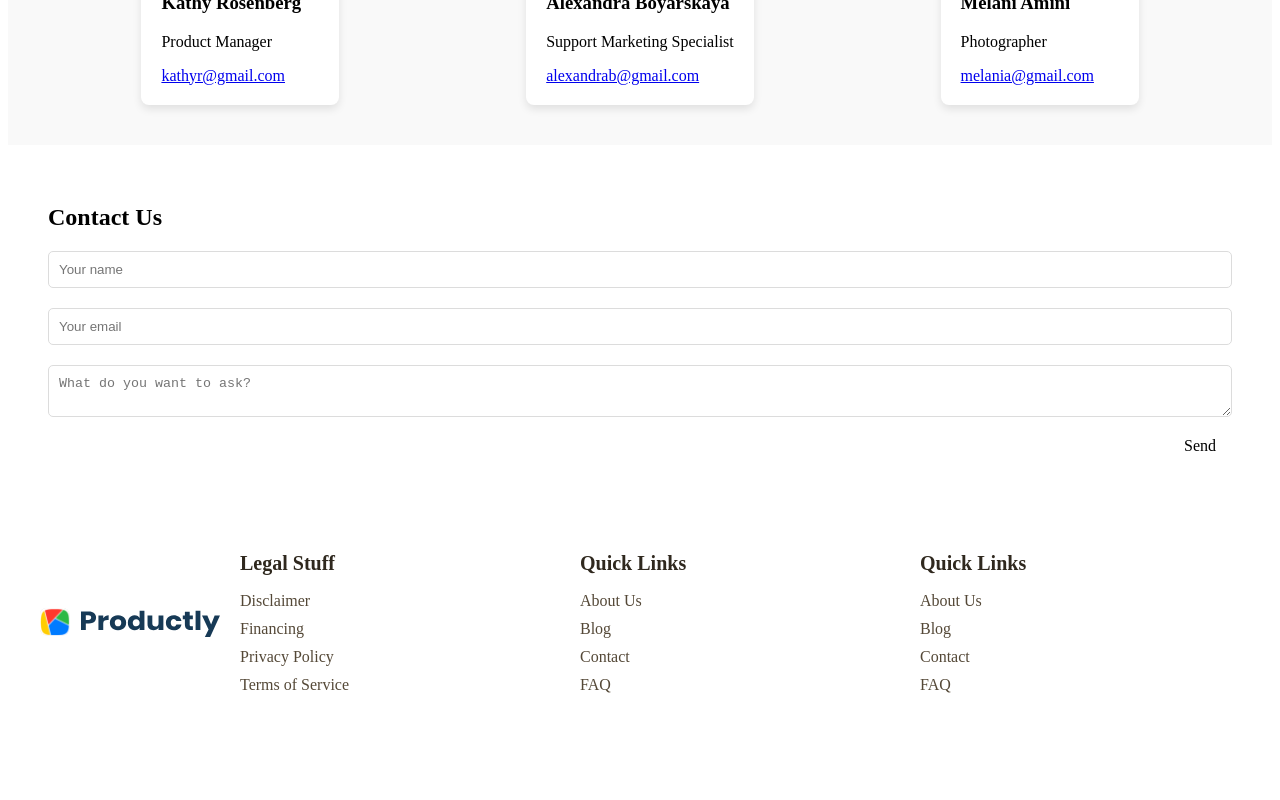
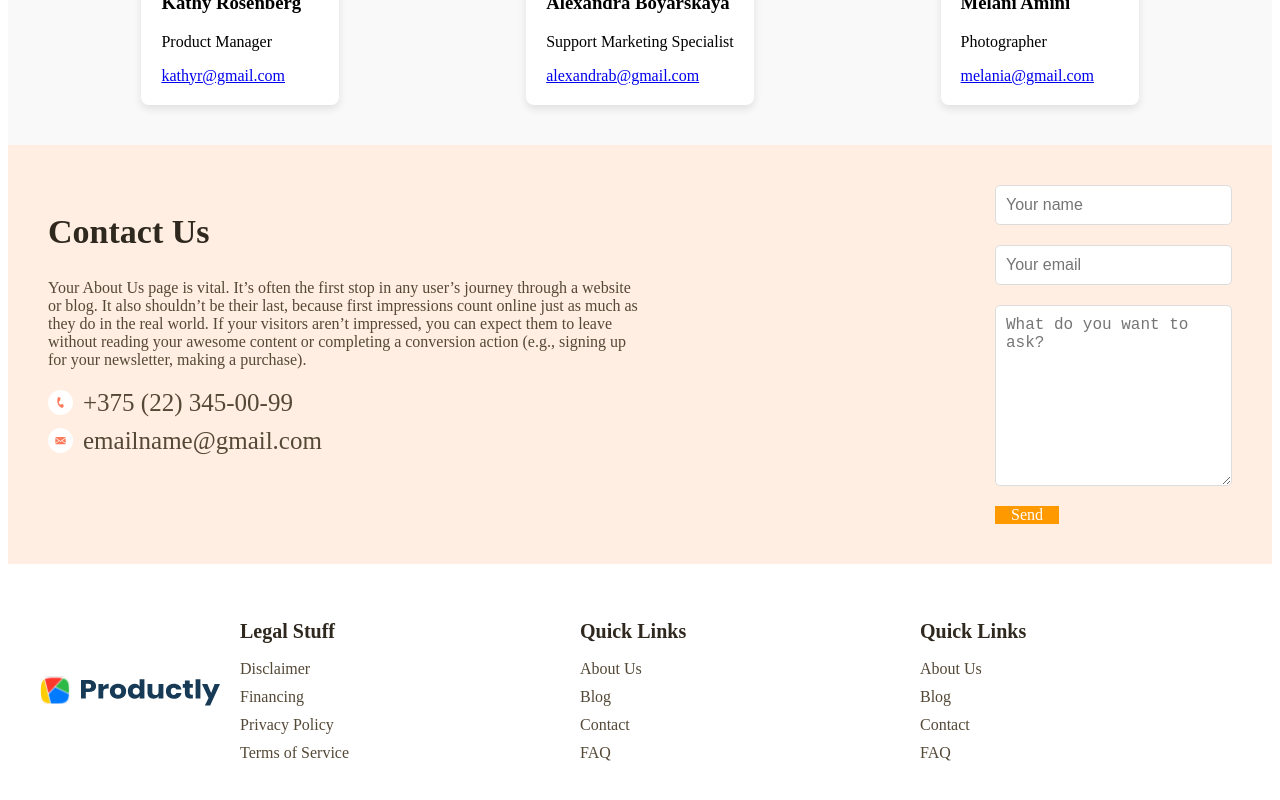
Before and after one commit to igor2000xp/Angular-at-friday-parrot, an Angular app: page / in a window 1280 px wide. Shown: the part 1870-2670 px from the top of the page. Before the commit the page ends 2628 px from the top, so only its background shows below. Built offline with nearby package versions, Linux system fonts and the light colour scheme.

Commit message:
fix: fix contact layout

```diff
--- a/src/app/pages/main/contact/contact.component.html
+++ b/src/app/pages/main/contact/contact.component.html
@@ -1,9 +1,22 @@
 <section class="contact-us">
-  <h2>Contact Us</h2>
-  <form>
+  <div class="contact-content">
+    <h2>{{ data.title }}</h2>
+    <p>{{ data.description }}</p>
+    <div class="contact-info">
+      <div class="contact-item">
+        <img src="./assets/ico-phone.svg" alt="Phone Icon" />
+        <span>{{ data.phone }}</span>
+      </div>
+      <div class="contact-item">
+        <img src="./assets/ico-mail.svg" alt="Email Icon" />
+        <span>{{ data.email }}</span>
+      </div>
+    </div>
+  </div>
+  <div class="contact-form">
     <input type="text" placeholder="Your name" />
     <input type="email" placeholder="Your email" />
     <textarea placeholder="What do you want to ask?"></textarea>
     <button mat-raised-button color="accent">Send</button>
-  </form>
+  </div>
 </section>
--- a/src/app/pages/main/contact/contact.component.scss
+++ b/src/app/pages/main/contact/contact.component.scss
@@ -1,8 +1,48 @@
 .contact-us {
-  background-color: white;
+  display: flex;
+  justify-content: space-between;
+  align-items: flex-start;
   padding: 40px;
+  background-color: #FFEEE1;
 
-  form {
+  .contact-content {
+    max-width: 50%;
+
+    h2 {
+      font-size: 34px;
+      color: #2f281e;
+    }
+
+    p {
+      font-size: 16px;
+      color: #544837;
+      margin-top: 20px;
+    }
+
+    .contact-info {
+      margin-top: 20px;
+
+      .contact-item {
+        display: flex;
+        align-items: center;
+        margin-bottom: 10px;
+
+        img {
+          width: 25px;
+          height: 25px;
+          margin-right: 10px;
+        }
+
+        span {
+          font-size: 25px;
+          color: #544837;
+        }
+      }
+    }
+  }
+
+  .contact-form {
+    max-width: 45%;
     display: flex;
     flex-direction: column;
 
@@ -12,10 +52,22 @@
       padding: 10px;
       border: 1px solid #dcdcdc;
       border-radius: 5px;
+      font-size: 16px;
+      color: #544837;
+    }
+
+    textarea {
+      height: 159px;
     }
 
     button {
-      align-self: flex-end;
+      align-self: flex-start;
+      background-color: #ff9900;
+      color: white;
+    }
+
+    button:hover {
+      background-color: #e68a00;
     }
   }
 }
--- a/src/app/pages/main/contact/contact.component.ts
+++ b/src/app/pages/main/contact/contact.component.ts
@@ -1,6 +1,7 @@
 import { Component } from '@angular/core';
 import { CommonModule } from '@angular/common';
 import { MatButtonModule } from '@angular/material/button';
+import { contactData } from '../data/contact-data';
 
 @Component({
   selector: 'app-contact',
@@ -9,4 +10,6 @@ import { MatButtonModule } from '@angular/material/button';
   templateUrl: './contact.component.html',
   styleUrls: ['./contact.component.scss']
 })
-export class ContactComponent { }
+export class ContactComponent {
+  data = contactData;
+}
--- /dev/null
+++ b/src/app/pages/main/data/contact-data.ts
@@ -0,0 +1,6 @@
+export const contactData = {
+  title: 'Contact Us',
+  description: 'Your About Us page is vital. It’s often the first stop in any user’s journey through a website or blog. It also shouldn’t be their last, because first impressions count online just as much as they do in the real world. If your visitors aren’t impressed, you can expect them to leave without reading your awesome content or completing a conversion action (e.g., signing up for your newsletter, making a purchase).',
+  phone: '+375 (22) 345-00-99',
+  email: 'emailname@gmail.com'
+};
```
